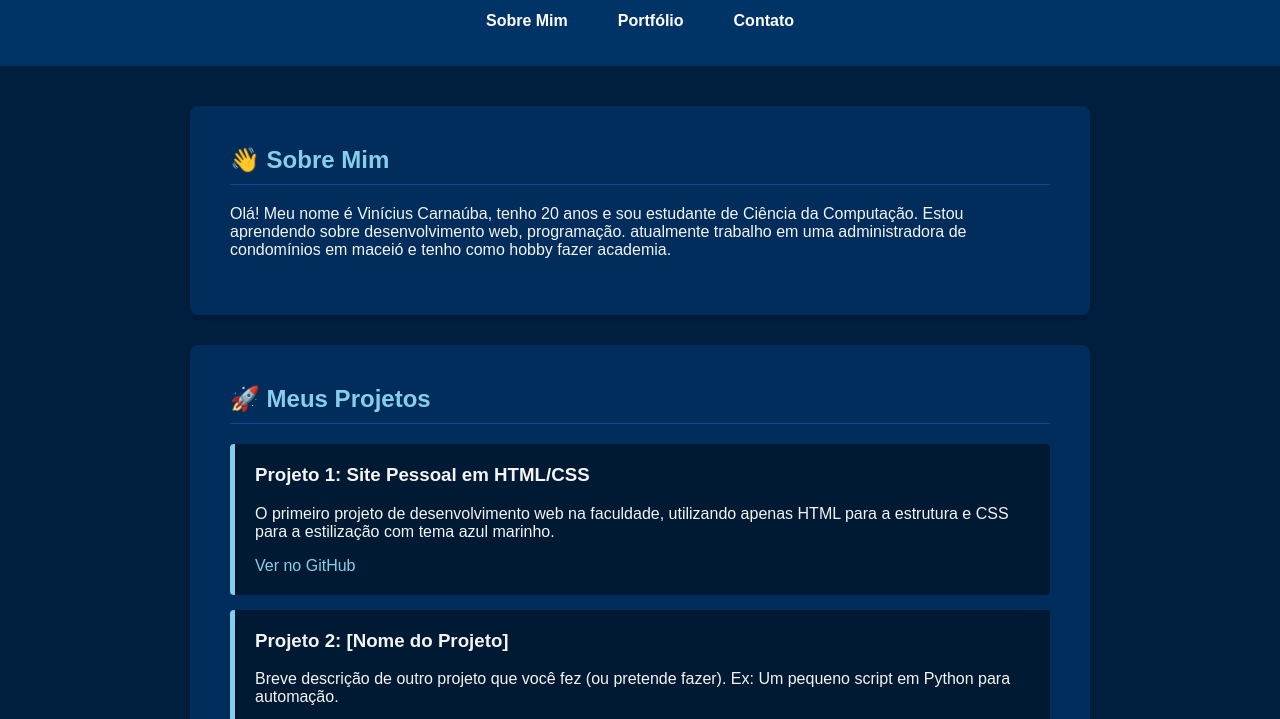
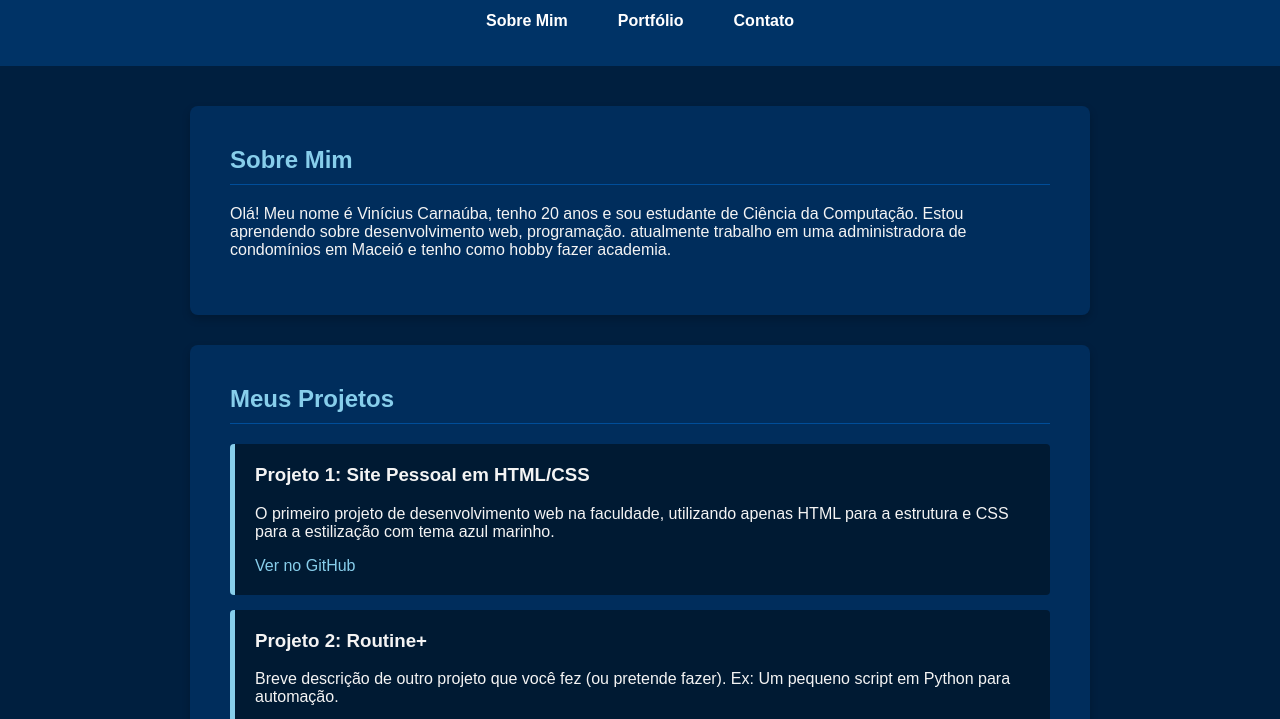
Before and after one commit to VinyCarnauba06/meu-site, a plain HTML site: page index.html in a window 1280 px wide. Shown: the part 80-799 px from the top of the page. Drawn offline with Linux system fonts and the light colour scheme.

Commit message:
Fix HTML encoding issues in index.html

```diff
--- a/index.html
+++ b/index.html
@@ -122,19 +122,19 @@
     <main>
 
         <section id="sobre">
-            <h2>👋 Sobre Mim</h2>
-            <p>Olá! Meu nome é Vinícius Carnaúba, tenho 20 anos e sou estudante de Ciência da Computação. Estou aprendendo sobre desenvolvimento web, programação. atualmente trabalho em uma administradora de condomínios em maceió e tenho como hobby fazer academia.</p>
+            <h2> Sobre Mim</h2>
+            <p>Olá! Meu nome é Vinícius Carnaúba, tenho 20 anos e sou estudante de Ciência da Computação. Estou aprendendo sobre desenvolvimento web, programação. atualmente trabalho em uma administradora de condomínios em Maceió e tenho como hobby fazer academia.</p>
         </section>
 
         <section id="portfolio">
-            <h2>🚀 Meus Projetos</h2>
+            <h2> Meus Projetos</h2>
             <div>
                 <h3>Projeto 1: Site Pessoal em HTML/CSS</h3>
                 <p>O primeiro projeto de desenvolvimento web na faculdade, utilizando apenas HTML para a estrutura e CSS para a estilização com tema azul marinho.</p>
-                <a href="https://github.com/VinyCarnauba06/seu-repositorio-deste-site" target="_blank">Ver no GitHub</a>
+                <a href=" https://vinycarnauba06.github.io/meu-site/" target="_blank">Ver no GitHub</a>
             </div>
             <div>
-                <h3>Projeto 2: [Nome do Projeto]</h3>
+                <h3>Projeto 2: Routine+</h3>
                 <p>Breve descrição de outro projeto que você fez (ou pretende fazer). Ex: Um pequeno script em Python para automação.</p>
                 <a href="https://github.com/VinyCarnauba06/projeto-exemplo" target="_blank">Ver no GitHub</a>
             </div>
```
